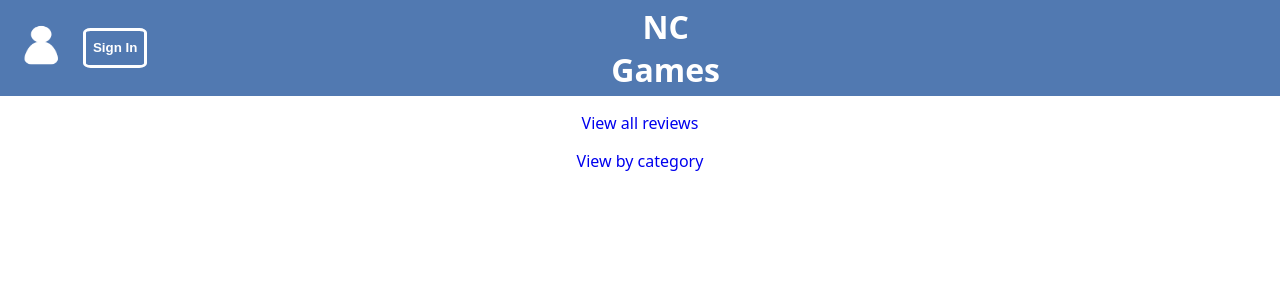
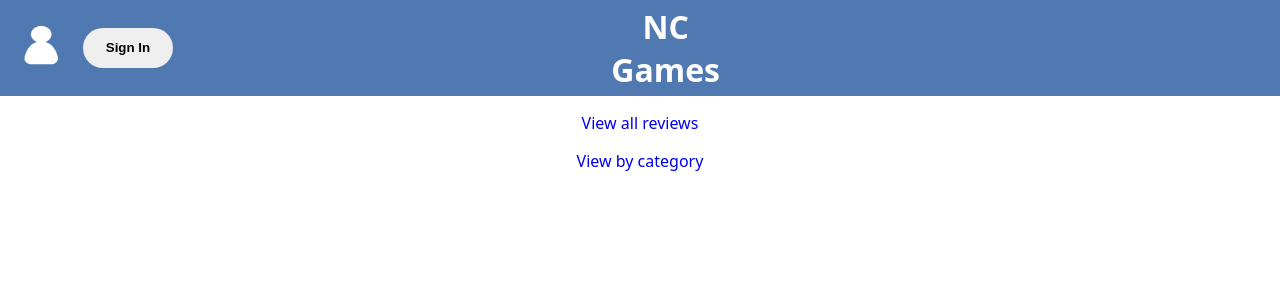
Before and after one commit to StaceyAnne/NC-Games-, a React (Create React App) app: page / in a window 1280 px wide. Shown: the top 300 px of the page. Built offline with nearby package versions, Linux system fonts and the light colour scheme.

Commit message:
added styling to login button

```diff
--- a/src/App.css
+++ b/src/App.css
@@ -21,8 +21,8 @@ body {
 }
 
 .userIcon {
-  height: 5vh;
-  width: 4vw;
+  max-height: 5vh;
+  max-width: 4vw;
   padding: 0;
   margin: 0;
   align-items: column;
@@ -32,12 +32,11 @@ body {
 
 .signInButton {
   height: 5vh;
-  width: 5vw;
-  background-color: rgb(81, 121, 177);
-  color: white;
+  min-width: 7vw;
+  color: black;
   font-weight: bold;
-  border-radius: 12%;
-  border: white solid;
+  border-radius: 10vw;
+  border: none;
 
 
 }
@@ -238,13 +237,13 @@ textarea {
   padding: 1em;
   border: solid grey;
   border-radius: 5%;
-  height: 30vh;
+  height: 40vh;
   width: 25vw;
 }
 
 .userCard li img {
-  max-width: 8vw;
-  max-height: 8vw;
+  width: 8vw;
+  height: 8vw;
   margin: auto;
 }
 
@@ -260,6 +259,21 @@ textarea {
   height: 4vh;
   border: solid white;
   margin-top: 2%;
+}
+
+.selected {
+  background-color: rgb(176, 225, 176);
+}
+
+.notSelected {
+  border: bold grey 6px;
+}
+
+@media only screen and (max-width: 600px) {
+    .userCard li {
+      width: 80%;
+
+    }
 }
 /* votes */
 
--- a/src/components/UserCard.jsx
+++ b/src/components/UserCard.jsx
@@ -2,12 +2,12 @@ const UserCard = ({ username, name, avatar, index, signIn, user  }) => {
 if (user) console.log(user.name, name)
 
   return (
-    <li key={index}>
+    <li key={index} className={ user && user.name === username ?  "selected": "notSelected"}>
       <img src={avatar} alt={name}></img>
       <h3>Username: {username}</h3>
       <p>Name: {name}</p>
       <div>
-      {(user && user.name === username) && <p>You are logged in as {user.name}</p>}
+      {(user && user.name === username) && <h5>You are logged in as {user.name}</h5>}
    </div>
       <form name="userForm" onSubmit={signIn}>
         <input type="hidden" name="name" value={username}></input>
--- a/src/components/Users.jsx
+++ b/src/components/Users.jsx
@@ -29,7 +29,7 @@ const Users = () => {
     const avatar = event.target.avatar.value;
     setUser({ name: name, avatar: avatar });
     event.target.button.innerText = "Sign Out";
-    setClassName("loggedIn")
+
   };
 
   // Displays all users
```
